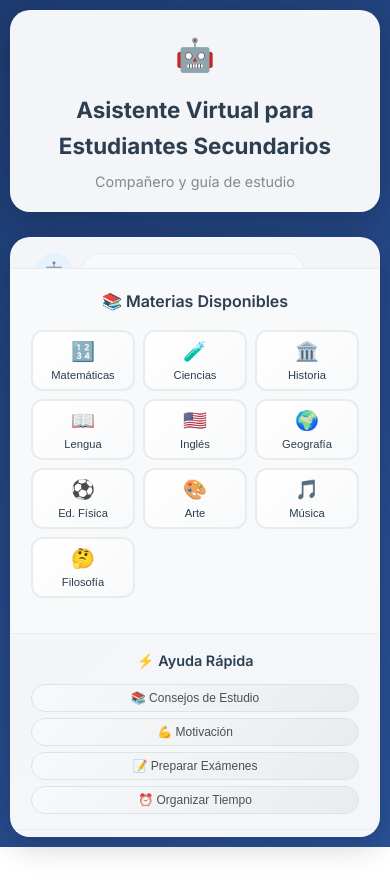
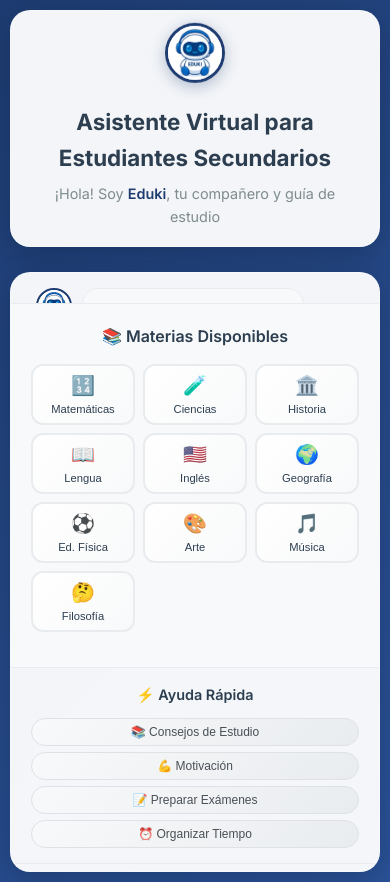
Before and after one commit to CEGJujuy/AV-Demo-V1, a website built with Vite: page index.html in a window 390 px wide. Before the commit the page ends 847 px from the top, so only its background shows below. Built offline with nearby package versions, Linux system fonts and the light colour scheme.

Commit message:
Integrar mascota Eduki en la interfaz

```diff
--- a/index.html
+++ b/index.html
@@ -11,9 +11,13 @@
     <div class="container">
         <header class="header">
             <div class="header-content">
-                <div class="robot-icon">🤖</div>
+                <div class="mascot-container">
+                    <img src="public/Eduki.jpeg"
+                         alt="Eduki - Mascota del Asistente Virtual"
+                         class="mascot-image">
+                </div>
                 <h1>Asistente Virtual para Estudiantes Secundarios</h1>
-                <p>Compañero y guía de estudio </p>
+                <p>¡Hola! Soy <strong>Eduki</strong>, tu compañero y guía de estudio</p>
             </div>
         </header>
 
@@ -21,10 +25,12 @@
             <div class="chat-container">
                 <div class="chat-messages" id="chatMessages">
                     <div class="message assistant-message">
-                        <div class="message-avatar">🤖</div>
+                        <div class="message-avatar">
+                            <img src="public/Eduki.jpeg" alt="Eduki" class="avatar-mascot">
+                        </div>
                         <div class="message-content">
                             <div class="message-text">
-                                ¡Hola! Soy tu Asistente Virtual Educativo! Escríbeme tus dudas o Elige un botón de la Materia que necesites
+                                ¡Hola! Soy <strong>Eduki</strong>, tu Asistente Virtual Educativo! Escríbeme tus dudas o elige un botón de la materia que necesites
                             </div>
                             <div class="message-time" id="welcomeTime"></div>
                         </div>
--- a/script.js
+++ b/script.js
@@ -2,9 +2,9 @@ class AsistenteVirtual {
     constructor() {
         this.respuestas = {
             "saludo": [
-                "¡Hola! Soy tu asistente virtual. ¿En qué materia puedo ayudarte hoy?",
-                "¡Hola! ¿Cómo estás? ¿Necesitas ayuda con alguna materia específica?",
-                "¡Saludos! Estoy aquí para ayudarte con todas tus materias de secundaria."
+                "¡Hola! Soy Eduki, tu asistente virtual. ¿En qué materia puedo ayudarte hoy?",
+                "¡Hola! ¿Cómo estás? Soy Eduki y estoy aquí para ayudarte con cualquier materia específica.",
+                "¡Saludos! Soy Eduki, tu compañero de estudios. Estoy aquí para ayudarte con todas tus materias de secundaria."
             ],
             "matematicas": [
                 "Las matemáticas son la base de muchas ciencias. ¿Necesitas ayuda con álgebra, geometría, trigonometría o cálculo?",
@@ -354,7 +354,9 @@ class AsistenteVirtual {
         const typingDiv = document.createElement('div');
         typingDiv.className = 'message assistant-message typing-message';
         typingDiv.innerHTML = `
-            <div class="message-avatar">🤖</div>
+            <div class="message-avatar">
+                <img src="public/Eduki.jpeg" alt="Eduki" class="avatar-mascot">
+            </div>
             <div class="message-content">
                 <div class="message-text">
                     <div class="typing-indicator">
@@ -381,7 +383,7 @@ class AsistenteVirtual {
         const messageDiv = document.createElement('div');
         messageDiv.className = `message ${tipo}-message`;
 
-        const avatar = tipo === 'user' ? '👤' : '🤖';
+        const avatar = tipo === 'user' ? '👤' : '<img src="public/Eduki.jpeg" alt="Eduki" class="avatar-mascot">';
         const hora = this.obtenerHora();
 
         messageDiv.innerHTML = `
@@ -434,7 +436,7 @@ class AsistenteVirtual {
         }
 
         if (mensajeLower.includes('nombre')) {
-            return "Soy tu asistente virtual especializado en educación secundaria. Puedes llamarme como quieras. ¡Estoy aquí para ayudarte con todas tus materias!";
+            return "Soy Eduki, tu asistente virtual especializado en educación secundaria. ¡Estoy aquí para ayudarte con todas tus materias!";
         }
 
         if (mensajeLower.includes('materias') || mensajeLower.includes('asignaturas')) {
@@ -456,7 +458,7 @@ class AsistenteVirtual {
         }
 
         if (mensajeLower.includes('ayuda') || mensajeLower.includes('help')) {
-            return `¡Estoy aquí para ayudarte! Puedo asistirte con:
+            return `¡Hola! Soy **Eduki** y estoy aquí para ayudarte! Puedo asistirte con:
 
 📚 **Todas las materias de secundaria:**
 Matemáticas, Ciencias, Historia, Lengua, Inglés, Geografía, Arte, Música, Educación Física, Filosofía
--- a/style.css
+++ b/style.css
@@ -35,6 +35,32 @@ body {
     border: 1px solid rgba(255, 255, 255, 0.3);
 }
 
+.mascot-container {
+    display: flex;
+    justify-content: center;
+    align-items: center;
+    margin-bottom: 15px;
+}
+
+.mascot-image {
+    width: 80px;
+    height: 80px;
+    border-radius: 50%;
+    object-fit: cover;
+    border: 3px solid #1e3c72;
+    box-shadow: 0 4px 15px rgba(30, 60, 114, 0.3);
+    animation: float 3s ease-in-out infinite;
+}
+
+@keyframes float {
+    0%, 100% {
+        transform: translateY(0px);
+    }
+    50% {
+        transform: translateY(-8px);
+    }
+}
+
 .robot-icon {
     font-size: 2.5rem;
     margin-bottom: 12px;
@@ -64,6 +90,11 @@ body {
     font-size: 1rem;
     color: #7f8c8d;
     font-weight: 400;
+}
+
+.header p strong {
+    color: #1e3c72;
+    font-weight: 600;
 }
 
 .main {
@@ -153,6 +184,14 @@ body {
     font-size: 1.1rem;
     margin: 0 10px;
     flex-shrink: 0;
+    overflow: hidden;
+}
+
+.avatar-mascot {
+    width: 100%;
+    height: 100%;
+    object-fit: cover;
+    border-radius: 50%;
 }
 
 .user-message .message-avatar {
@@ -162,6 +201,7 @@ body {
 
 .assistant-message .message-avatar {
     background: #e3f2fd;
+    border: 2px solid #1e3c72;
 }
 
 .message-content {
@@ -176,6 +216,11 @@ body {
     line-height: 1.5;
     white-space: pre-wrap;
     word-wrap: break-word;
+}
+
+.message-text strong {
+    color: #1e3c72;
+    font-weight: 600;
 }
 
 .message-time {
@@ -417,6 +462,11 @@ body {
         font-size: 0.9rem;
     }
 
+    .mascot-image {
+        width: 70px;
+        height: 70px;
+    }
+
     .chat-container {
         height: 600px;
     }
@@ -459,8 +509,9 @@ body {
         padding: 18px;
     }
 
-    .robot-icon {
-        font-size: 2rem;
+    .mascot-image {
+        width: 60px;
+        height: 60px;
     }
 
     .header h1 {
```
